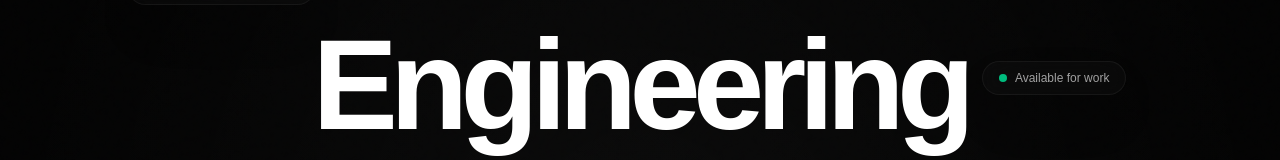
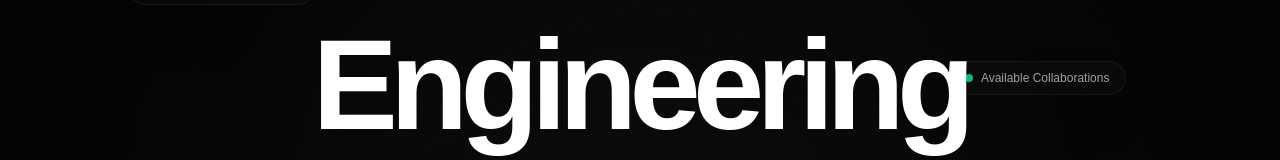
Before and after one commit to pranjit2004/Portfolio-Pranjit-, a Next.js app: page / in a window 1280 px wide. Shown: the part 209-369 px from the top of the page. Built offline with nearby package versions, Linux system fonts and the light colour scheme.

Commit message:
lumina image was not showing and open to work changed to open to Collaborations

```diff
--- a/src/app/data/featuredprojectsData.ts
+++ b/src/app/data/featuredprojectsData.ts
@@ -74,7 +74,7 @@ export const FeaturedProjectsData = {
         "GSAP",
       ],
 
-      image: "Lumina1.png",
+      image: "lumina1.png",
     },
   ],
 };
--- a/src/app/data/heroData.ts
+++ b/src/app/data/heroData.ts
@@ -3,7 +3,7 @@ import Link from "next/link";
 export const heroData = {
   location: "Lakhimpur, Assam, India",
 
-  availability: "Available for work",
+  availability: "Available Collaborations",
 
   role: "Software Engineer",
 
```
